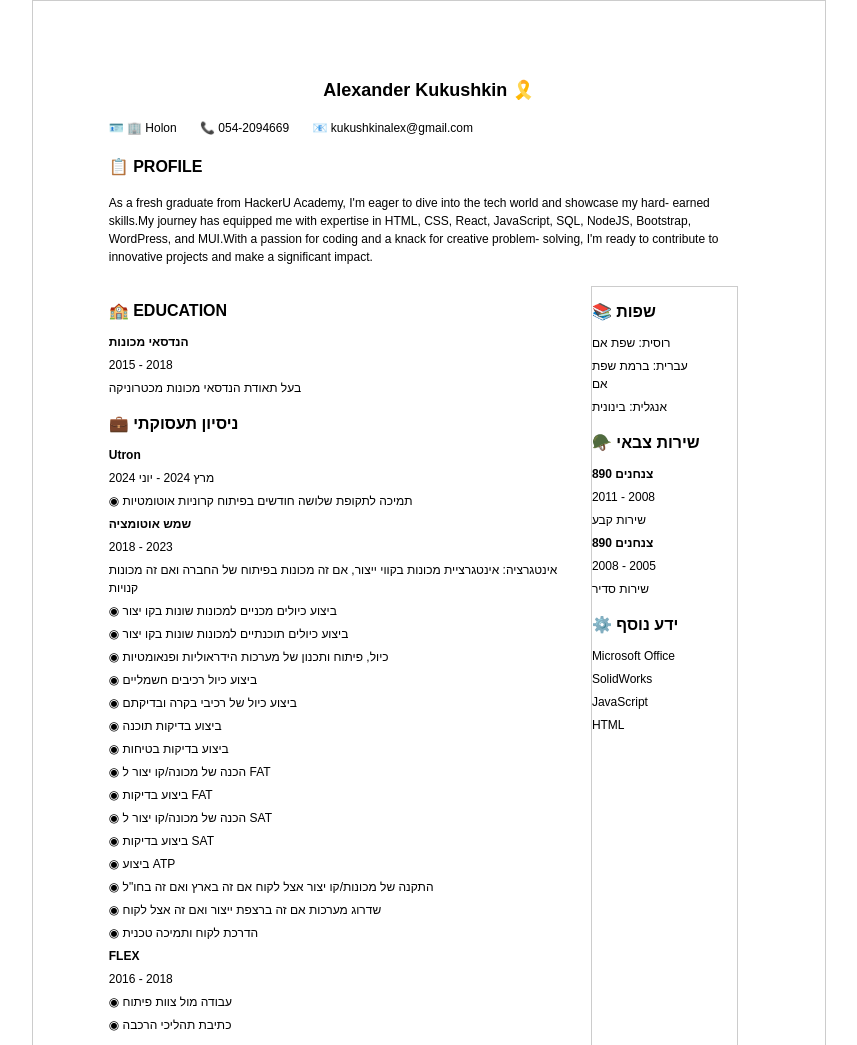
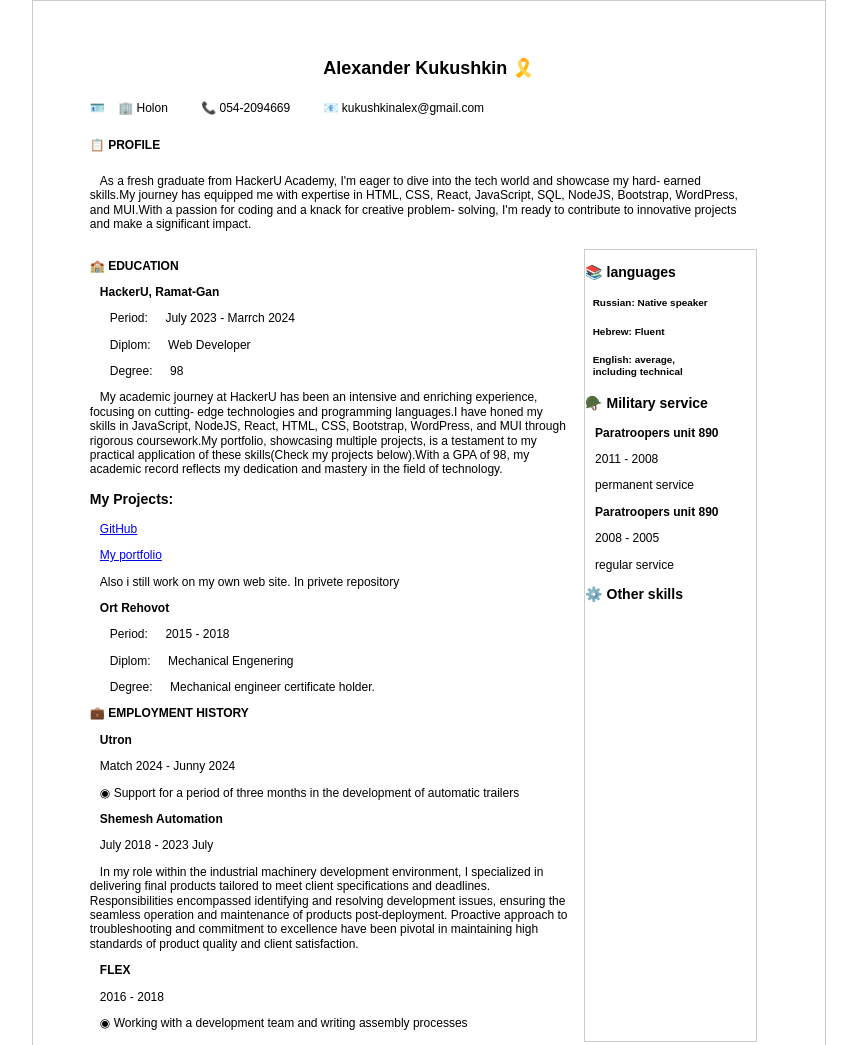
Before and after one commit to AlexanderVa-oss/webDeveloperCV, a plain HTML site: page index.html in a window 1280 px wide. Shown: the top 1045 px of the page, without its empty margins (211-1068 px from the left). Drawn offline with Linux system fonts and the light colour scheme.

Commit message:
saveBeforeAdddingMethodMap()

```diff
--- a/index.html
+++ b/index.html
@@ -1,7 +1,5 @@
 <!DOCTYPE html>
 <html lang="en">
-<!--Test-->
-<!--Test-->
 
 <head>
     <meta charset="UTF-8">
@@ -11,7 +9,7 @@
         body {
             font-family: 'Arial', sans-serif;
             font-size: 12px;
-            line-height: 1.5;
+            line-height: 1.2;
             margin: 0;
             padding: 0;
         }
@@ -20,14 +18,10 @@
             width: 210mm;
             height: 297mm;
             margin: auto;
-            padding: 20mm;
+            padding: 15mm;
             box-sizing: border-box;
             border: 1px solid #ccc;
             page-break-after: always;
-        }
-
-        .pageSection {
-            display: flex;
         }
 
         h1,
@@ -43,18 +37,23 @@
         }
 
         h2 {
-            font-size: 16px;
+            font-size: 12px;
         }
 
         p {
-            margin: 5px 0;
+            text-indent: 10px;
+        }
+
+        .pageSection {
+            display: flex;
         }
 
         .section {
-            margin-bottom: 15px;
+            margin-bottom: 5px;
         }
 
         .sideSection {
+            width: 220mm;
             border: 1px solid #ccc;
             margin: 0 3mm 0 0;
             padding: 0 5mm 0 0;
@@ -76,6 +75,15 @@
         .header {
             display: block;
         }
+
+        .inlineText {
+            display: flex;
+            margin-left: 10px;
+        }
+
+        h5 {
+            margin-left: 2mm;
+        }
     </style>
 </head>
 
@@ -88,7 +96,7 @@
                 <p id="phone"></p>
                 <p id="email"></p>
                 <div class="section">
-                    <h2 id="professionalProfile">פרופיל מקצועי</h2>
+                    <h2 id="professionalProfile"></h2>
                     <p id="professionalProfileDescription"></p>
                 </div>
             </div>
@@ -96,18 +104,50 @@
 
         <div class="pageSection">
             <div class="mainSection">
-
                 <div class="section">
                     <h2>🏫 EDUCATION</h2>
                     <div class="section-content">
+                        <p class="job-title" id="education_2_institution"></p>
+                        <p class="inlineText">
+                            <span>Period:</span>
+                            <span id="education_2_period" style="margin-left: 2mm;"></span>
+                        </p>
+                        <p class="inlineText">
+                            <span>Diplom:</span>
+                            <span id="education_2_diplom" style="margin-left: 2mm;"></span>
+                        </p>
+                        <p class="inlineText">
+                            <span>Degree:</span>
+                            <span id="education_2_degree" style="margin-left: 2mm;"></span>
+                        </p>
+                        <p class="description" id="education_2_description"></p>
+                    </div>
+                    <div class="section-content">
+                        <h3 class="job-title">My Projects:</h3>
+                        <p><a href="https://github.com/AlexanderVa-oss">GitHub</a></p>
+                        <p><a href="https://alexanderva-oss.github.io/hackeruPortfolio/">My portfolio</a></p>
+                        <p>Also i still work on my own web site. In privete repository</p>
+                    </div>
+                    <div class="section-content">
                         <p class="job-title" id="education_1_institution"></p>
-                        <p id="education_1_period"></p>
-                        <p class="description" id="education_1_degree"></p>
+                        <p class="inlineText">
+                            <span>Period:</span>
+                            <span id="education_1_period" style="margin-left: 2mm;"></span>
+                        </p>
+                        <p class="inlineText">
+                            <span>Diplom:</span>
+                            <span id="education_1_diplom" style="margin-left: 2mm;"></span>
+                        </p>
+                        <p class="inlineText">
+                            <span>Degree:</span>
+                            <span id="education_1_degree" style="margin-left: 2mm;"></span>
+                        </p>
+                        <p class="description" id="education_1_description"></p>
                     </div>
                 </div>
 
                 <div class="section">
-                    <h2>💼 ניסיון תעסוקתי</h2>
+                    <h2>💼 EMPLOYMENT HISTORY</h2>
                     <div class="section-content">
                         <p class="job-title" id="work_experience_1_company"></p>
                         <p id="work_experience_1_period"></p>
@@ -116,21 +156,6 @@
                         <p class="job-title" id="work_experience_2_company"></p>
                         <p id="work_experience_2_period"></p>
                         <p class="description" id="work_experience_2_description_integration"></p>
-                        <p class="description" id="work_experience_2_description_mechanical_calibration"></p>
-                        <p class="description" id="work_experience_2_description_software_calibration"></p>
-                        <p class="description" id="work_experience_2_description_hydraulic_pneumatic_systems"></p>
-                        <p class="description" id="work_experience_2_description_electrical_calibration"></p>
-                        <p class="description" id="work_experience_2_description_control_components_calibration"></p>
-                        <p class="description" id="work_experience_2_description_software_testing"></p>
-                        <p class="description" id="work_experience_2_description_safety_testing"></p>
-                        <p class="description" id="work_experience_2_description_fat_preparation"></p>
-                        <p class="description" id="work_experience_2_description_fat_testing"></p>
-                        <p class="description" id="work_experience_2_description_sat_preparation"></p>
-                        <p class="description" id="work_experience_2_description_sat_testing"></p>
-                        <p class="description" id="work_experience_2_description_atp_testing"></p>
-                        <p class="description" id="work_experience_2_description_machine_installation"></p>
-                        <p class="description" id="work_experience_2_description_system_upgrade"></p>
-                        <p class="description" id="work_experience_2_description_customer_training_support"></p>
 
                         <p class="job-title" id="work_experience_3_company"></p>
                         <p id="work_experience_3_period"></p>
@@ -141,18 +166,17 @@
             </div>
 
             <div class="sideSection">
-
                 <div class="section">
-                    <h2>📚 שפות</h2>
-                    <div class="section-content">
-                        <p class="description" id="languages_russian"></p>
-                        <p class="description" id="languages_hebrew"></p>
-                        <p class="description" id="languages_english"></p>
+                    <h3>📚 languages</h3>
+                    <div class='description'>
+                        <h5 id="languages_russian"></h5>
+                        <h5 id="languages_hebrew"></h5>
+                        <h5 id="languages_english"></h5>
                     </div>
                 </div>
 
                 <div class="section">
-                    <h2>🪖 שירות צבאי</h2>
+                    <h3>🪖 Military service</h3>
                     <div class="section-content">
                         <p class="job-title" id="military_service_1_unit"></p>
                         <p class="description" id="military_service_1_period"></p>
@@ -164,7 +188,7 @@
                     </div>
                 </div>
                 <div class="section">
-                    <h2>⚙️ ידע נוסף</h2>
+                    <h3>⚙️ Other skills</h3>
                     <div class="section-content">
                         <p class="description" id="programOfices"></p>
                         <p class="description" id="programSolid"></p>
@@ -191,70 +215,62 @@
             work_experience: [
                 {
                     company: "Utron",
-                    period: "מרץ 2024 - יוני 2024",
-                    description: "תמיכה לתקופת שלושה חודשים בפיתוח קרוניות אוטומטיות"
+                    period: "Match 2024 - Junny 2024",
+                    description: "Support for a period of three months in the development of automatic trailers"
                 },
                 {
-                    company: "שמש אוטומציה",
-                    period: "2018 - 2023",
-                    description: {
-                        integration: "אינטגרציה: אינטגרציית מכונות בקווי ייצור, אם זה מכונות בפיתוח של החברה ואם זה מכונות קנויות",
-                        mechanical_calibration: "ביצוע כיולים מכניים למכונות שונות בקו יצור",
-                        software_calibration: "ביצוע כיולים תוכנתיים למכונות שונות בקו יצור",
-                        hydraulic_pneumatic_systems: "כיול, פיתוח ותכנון של מערכות הידראוליות ופנאומטיות",
-                        electrical_calibration: "ביצוע כיול רכיבים חשמליים",
-                        control_components_calibration: "ביצוע כיול של רכיבי בקרה ובדיקתם",
-                        software_testing: "ביצוע בדיקות תוכנה",
-                        safety_testing: "ביצוע בדיקות בטיחות",
-                        fat_preparation: "הכנה של מכונה/קו יצור ל FAT",
-                        fat_testing: "ביצוע בדיקות FAT",
-                        sat_preparation: "הכנה של מכונה/קו יצור ל SAT",
-                        sat_testing: "ביצוע בדיקות SAT",
-                        atp_testing: "ביצוע ATP",
-                        machine_installation: "התקנה של מכונות/קו יצור אצל לקוח אם זה בארץ ואם זה בחו\"ל",
-                        system_upgrade: "שדרוג מערכות אם זה ברצפת ייצור ואם זה אצל לקוח",
-                        customer_training_support: "הדרכת לקוח ותמיכה טכנית"
-                    }
+                    company: "Shemesh Automation",
+                    period: "July 2018 - 2023 July",
+                    description:
+                        "In my role within the industrial machinery development environment, I specialized in delivering final products tailored to meet client specifications and deadlines. Responsibilities encompassed identifying and resolving development issues, ensuring the seamless operation and maintenance of products post-deployment. Proactive approach to troubleshooting and commitment to excellence have been pivotal in maintaining high standards of product quality and client satisfaction."
                 },
                 {
                     company: "FLEX",
                     period: "2016 - 2018",
-                    description: {
-                        development_team_work: "עבודה מול צוות פיתוח",
-                        assembly_process_writing: "כתיבת תהליכי הרכבה"
-                    }
+                    description: "Working with a development team and writing assembly processes"
                 }
             ],
-            education: [
-                {
-                    institution: "הנדסאי מכונות",
-                    period: "2015 - 2018",
-                    degree: "בעל תאודת הנדסאי מכונות מכטרוניקה"
-                }
-            ],
+            educationORT:
+            {
+                institution: "Ort Rehovot",
+                period: "2015 - 2018",
+                diplom: "Mechanical Engenering",
+                degree: "Mechanical engineer certificate holder.",
+                description: ""
+            },
+            educationHackerU:
+            {
+                institution: "HackerU, Ramat-Gan",
+                period: "July 2023 - Marrch 2024",
+                diplom: "Web Developer",
+                degree: "98",
+                description: "My academic journey at HackerU has been an intensive and enriching experience, focusing on cutting- edge technologies and programming languages.I have honed my skills in JavaScript, NodeJS, React, HTML, CSS, Bootstrap, WordPress, and MUI through rigorous coursework.My portfolio, showcasing multiple projects, is a testament to my practical application of these skills(Check my projects below).With a GPA of 98, my academic record reflects my dedication and mastery in the field of technology."
+            },
             military_service: [
                 {
-                    unit: "890 צנחנים",
+                    unit: "Paratroopers unit 890",
                     period: "2011 - 2008",
-                    service_type: "שירות קבע"
+                    service_type: "permanent service"
                 },
                 {
-                    unit: "890 צנחנים",
+                    unit: "Paratroopers unit 890",
                     period: "2008 - 2005",
-                    service_type: "שירות סדיר"
+                    service_type: "regular service"
                 }
             ],
             languages: {
-                russian: "רוסית: שפת אם",
-                hebrew: "עברית: ברמת שפת אם",
-                english: "אנגלית: בינונית"
+                russian: 'Russian: Native speaker',
+                hebrew: "Hebrew: Fluent",
+                english: "English: average, including technical"
             },
+            programming: 'programming',
+            programmingSkills: [
+                "JavaScript",
+                "HTML",
+            ],
             anotherSkills: {
                 programSolid: "SolidWorks",
                 programOfices: "Microsoft Office",
-                programming: 'תכנות',
-                codingJavaScript: "JavaScript",
-                codingHTML: "HTML"
             },
         };
 
@@ -262,6 +278,18 @@
         document.getElementById('location').innerHTML = data.contact.location;
         document.getElementById('phone').innerHTML = data.contact.phone;
         document.getElementById('email').innerHTML = data.contact.email;
+
+        document.getElementById('education_1_institution').innerHTML = data.educationORT.institution;
+        document.getElementById('education_1_period').innerHTML = data.educationORT.period;
+        document.getElementById('education_1_diplom').innerHTML = data.educationORT.diplom;
+        document.getElementById('education_1_degree').innerHTML = data.educationORT.degree;
+        document.getElementById('education_1_description').innerHTML = data.educationORT.description;
+
+        document.getElementById('education_2_institution').innerHTML = data.educationHackerU.institution;
+        document.getElementById('education_2_period').innerHTML = data.educationHackerU.period;
+        document.getElementById('education_2_diplom').innerHTML = data.educationHackerU.diplom;
+        document.getElementById('education_2_degree').innerHTML = data.educationHackerU.degree;
+        document.getElementById('education_2_description').innerHTML = data.educationHackerU.description;
 
         document.getElementById('professionalProfile').innerHTML = `📋 ${data.professionalProfile.professionalProfile}`;
         document.getElementById('professionalProfileDescription').innerHTML = data.professionalProfile.professionalProfileDescription;
@@ -272,31 +300,11 @@
 
         document.getElementById('work_experience_2_company').innerHTML = data.work_experience[1].company;
         document.getElementById('work_experience_2_period').innerHTML = data.work_experience[1].period;
-        document.getElementById('work_experience_2_description_integration').innerHTML = `${data.work_experience[1].description.integration}`;
-        document.getElementById('work_experience_2_description_mechanical_calibration').innerHTML = `◉ ${data.work_experience[1].description.mechanical_calibration}`;
-        document.getElementById('work_experience_2_description_software_calibration').innerHTML = `◉ ${data.work_experience[1].description.software_calibration}`;
-        document.getElementById('work_experience_2_description_hydraulic_pneumatic_systems').innerHTML = `◉ ${data.work_experience[1].description.hydraulic_pneumatic_systems}`;
-        document.getElementById('work_experience_2_description_electrical_calibration').innerHTML = `◉ ${data.work_experience[1].description.electrical_calibration}`;
-        document.getElementById('work_experience_2_description_control_components_calibration').innerHTML = `◉  ${data.work_experience[1].description.control_components_calibration}`;
-        document.getElementById('work_experience_2_description_software_testing').innerHTML = `◉ ${data.work_experience[1].description.software_testing}`;
-        document.getElementById('work_experience_2_description_safety_testing').innerHTML = `◉  ${data.work_experience[1].description.safety_testing}`;
-        document.getElementById('work_experience_2_description_fat_preparation').innerHTML = `◉ ${data.work_experience[1].description.fat_preparation}`;
-        document.getElementById('work_experience_2_description_fat_testing').innerHTML = `◉ ${data.work_experience[1].description.fat_testing}`;
-        document.getElementById('work_experience_2_description_sat_preparation').innerHTML = `◉ ${data.work_experience[1].description.sat_preparation}`;
-        document.getElementById('work_experience_2_description_sat_testing').innerHTML = `◉  ${data.work_experience[1].description.sat_testing}`;
-        document.getElementById('work_experience_2_description_atp_testing').innerHTML = `◉ ${data.work_experience[1].description.atp_testing}`;
-        document.getElementById('work_experience_2_description_machine_installation').innerHTML = `◉ ${data.work_experience[1].description.machine_installation}`;
-        document.getElementById('work_experience_2_description_system_upgrade').innerHTML = `◉ ${data.work_experience[1].description.system_upgrade}`;
-        document.getElementById('work_experience_2_description_customer_training_support').innerHTML = `◉  ${data.work_experience[1].description.customer_training_support}`;
+        document.getElementById('work_experience_2_description_integration').innerHTML = `${data.work_experience[1].description}`;
 
         document.getElementById('work_experience_3_company').innerHTML = data.work_experience[2].company;
         document.getElementById('work_experience_3_period').innerHTML = data.work_experience[2].period;
-        document.getElementById('work_experience_3_description_development_team_work').innerHTML = `◉ ${data.work_experience[2].description.development_team_work}`;
-        document.getElementById('work_experience_3_description_assembly_process_writing').innerHTML = `◉ ${data.work_experience[2].description.assembly_process_writing}`;
-
-        document.getElementById('education_1_institution').innerHTML = data.education[0].institution;
-        document.getElementById('education_1_period').innerHTML = data.education[0].period;
-        document.getElementById('education_1_degree').innerHTML = data.education[0].degree;
+        document.getElementById('work_experience_3_description_development_team_work').innerHTML = `◉ ${data.work_experience[2].description}`;
 
         document.getElementById('military_service_1_unit').innerHTML = data.military_service[0].unit;
         document.getElementById('military_service_1_period').innerHTML = data.military_service[0].period;
@@ -310,10 +318,11 @@
         document.getElementById('languages_hebrew').innerHTML = data.languages.hebrew;
         document.getElementById('languages_english').innerHTML = data.languages.english;
 
+        documneet.getElementById('programming').innerHTML = data.programming;
+        documneet.getElementById('programming').innerHTML = data.programming;
+
         document.getElementById('programSolid').innerHTML = data.anotherSkills.programSolid;
         document.getElementById('programOfices').innerHTML = data.anotherSkills.programOfices;
-        document.getElementById('codingJavaScript').innerHTML = data.anotherSkills.codingJavaScript;
-        document.getElementById('codingHTML').innerHTML = data.anotherSkills.codingHTML;
 
     </script>
 
```
